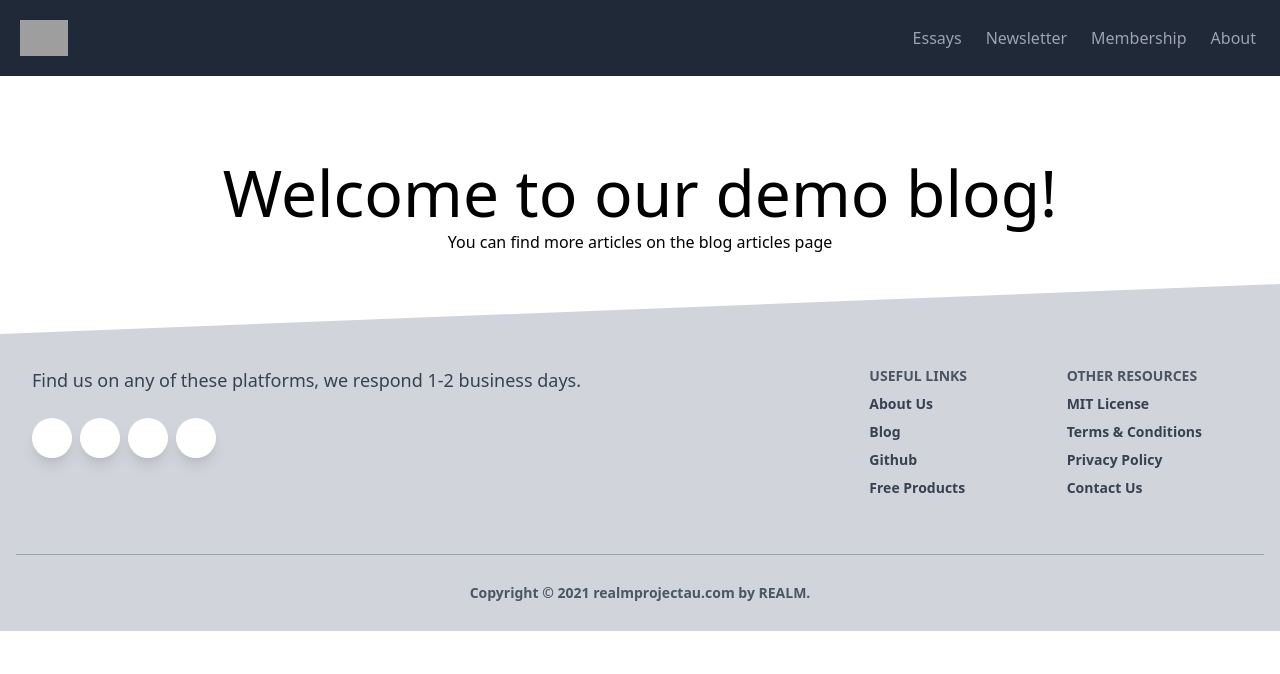
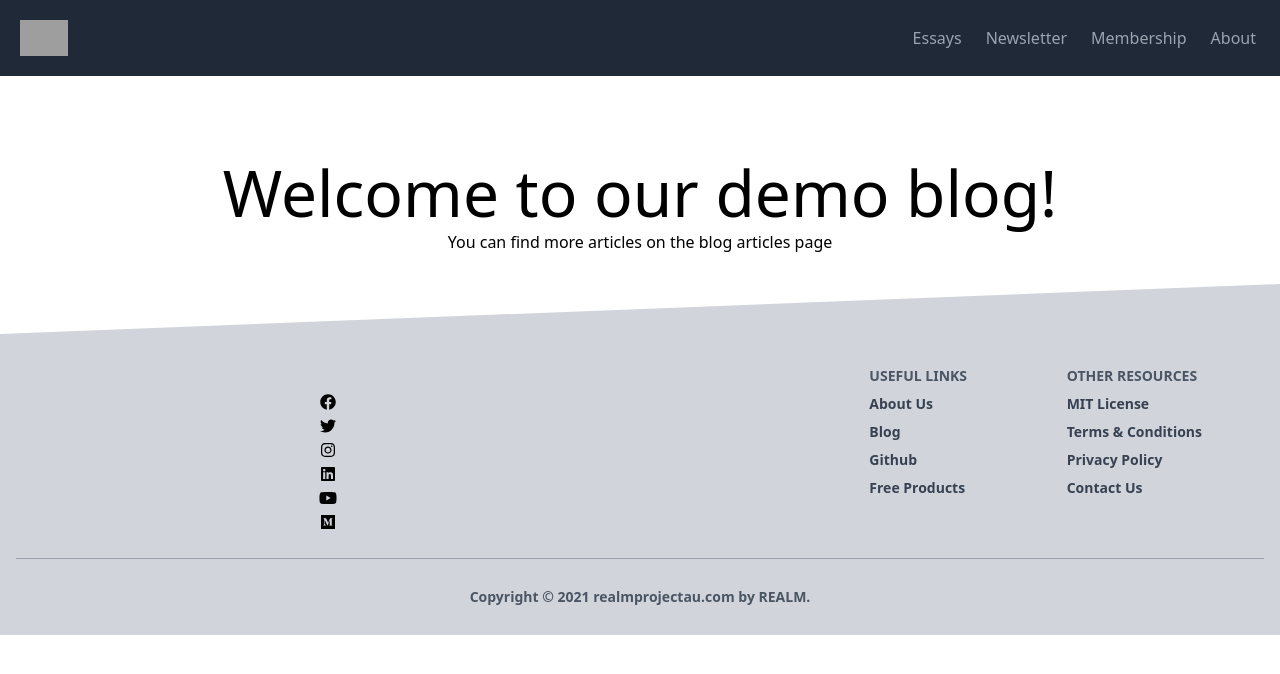
Before and after one commit to TRahulSam1997/realm-frontend-v2, a Next.js app: page / in a window 1280 px wide. Shown: the top 674 px of the page. Built offline with nearby package versions, Linux system fonts and the light colour scheme; grey boxes are pictures that could not be loaded.

Commit message:
footer social media icons added

```diff
--- a/package.json
+++ b/package.json
@@ -9,6 +9,10 @@
   },
   "dependencies": {
     "@apollo/client": "^3.3.13",
+    "@fortawesome/fontawesome-svg-core": "^1.2.35",
+    "@fortawesome/free-brands-svg-icons": "^5.15.3",
+    "@fortawesome/free-solid-svg-icons": "^5.15.3",
+    "@fortawesome/react-fontawesome": "^0.1.14",
     "graphql": "^15.5.0",
     "next": "10.0.9",
     "react": "17.0.1",
--- a/src/components/layout/footer/index.js
+++ b/src/components/layout/footer/index.js
@@ -1,3 +1,6 @@
+import { faFacebook, faTwitter, faInstagram, faLinkedin, faYoutube, faMedium } from '@fortawesome/free-brands-svg-icons'
+import { FontAwesomeIcon } from '@fortawesome/react-fontawesome'
+
 const Footer = () => {
     return (
         <footer className="relative bg-gray-300 pt-8 pb-6">
@@ -23,34 +26,41 @@ const Footer = () => {
         <div className="container mx-auto px-4">
             <div className="flex flex-wrap">
             <div className="w-full lg:w-6/12 px-4">
-                <h5 className="text-lg mt-0 mb-2 text-gray-700">
-                Find us on any of these platforms, we respond 1-2 business days.
-                </h5>
                 <div className="mt-6">
-                <button
-                    className="bg-white text-blue-400 shadow-lg font-normal h-10 w-10 items-center justify-center align-center rounded-full outline-none focus:outline-none mr-2 p-3"
-                    type="button"
-                >
-                    <i className="flex fab fa-twitter"></i>
-                </button>
-                <button
-                    className="bg-white text-blue-600 shadow-lg font-normal h-10 w-10 items-center justify-center align-center rounded-full outline-none focus:outline-none mr-2 p-3"
-                    type="button"
-                >
-                    <i className="flex fab fa-facebook-square"></i>
-                </button>
-                <button
-                    className="bg-white text-pink-400 shadow-lg font-normal h-10 w-10 items-center justify-center align-center rounded-full outline-none focus:outline-none mr-2 p-3"
-                    type="button"
-                >
-                    <i className="flex fab fa-dribbble"></i>
-                </button>
-                <button
-                    className="bg-white text-gray-900 shadow-lg font-normal h-10 w-10 items-center justify-center align-center rounded-full outline-none focus:outline-none mr-2 p-3"
-                    type="button"
-                >
-                    <i className="flex fab fa-github"></i>
-                </button>
+                    <div className="social-menu">
+                        <ul className="list-unstyled list-inline text-center">
+                            <li className="list-inline-item">
+                                <a className="btn-floating btn-facebook mx-1" href="https://www.facebook.com/">
+                                    <FontAwesomeIcon icon={faFacebook} />
+                                </a>
+                            </li>
+                            <li className="list-inline-item">
+                                <a className="btn-floating btn-twitter mx-1" href="https://twitter.com/explore">
+                                    <FontAwesomeIcon icon={faTwitter} />
+                                </a>
+                            </li>
+                            <li className="list-inline-item">
+                                <a className="btn-floating btn-instagram mx-1" href="https://www.instagram.com/realm.project/">
+                                    <FontAwesomeIcon icon={faInstagram} />
+                                </a>
+                            </li>
+                            <li className="list-inline-item">
+                                <a className="btn-floating btn-linkedin mx-1" href="https://www.linkedin.com/company/18713097/">
+                                    <FontAwesomeIcon icon={faLinkedin} />
+                                </a>
+                            </li>
+                            <li className="list-inline-item">
+                                <a className="btn-floating btn-youtube mx-1" href="https://www.youtube.com/rahulsam/">
+                                    <FontAwesomeIcon icon={faYoutube} />
+                                </a>
+                            </li>
+                            <li className="list-inline-item">
+                                <a className="btn-floating btn-medium mx-1" href="https://medium.com/@trahulsam/">
+                                    <FontAwesomeIcon icon={faMedium} />
+                                </a>
+                            </li>
+                        </ul>
+                    </div>
                 </div>
             </div>
             <div className="w-full lg:w-6/12 px-4">
```
Also changed, not shown: 1 other file (tests, documents, lock files or other folders).
